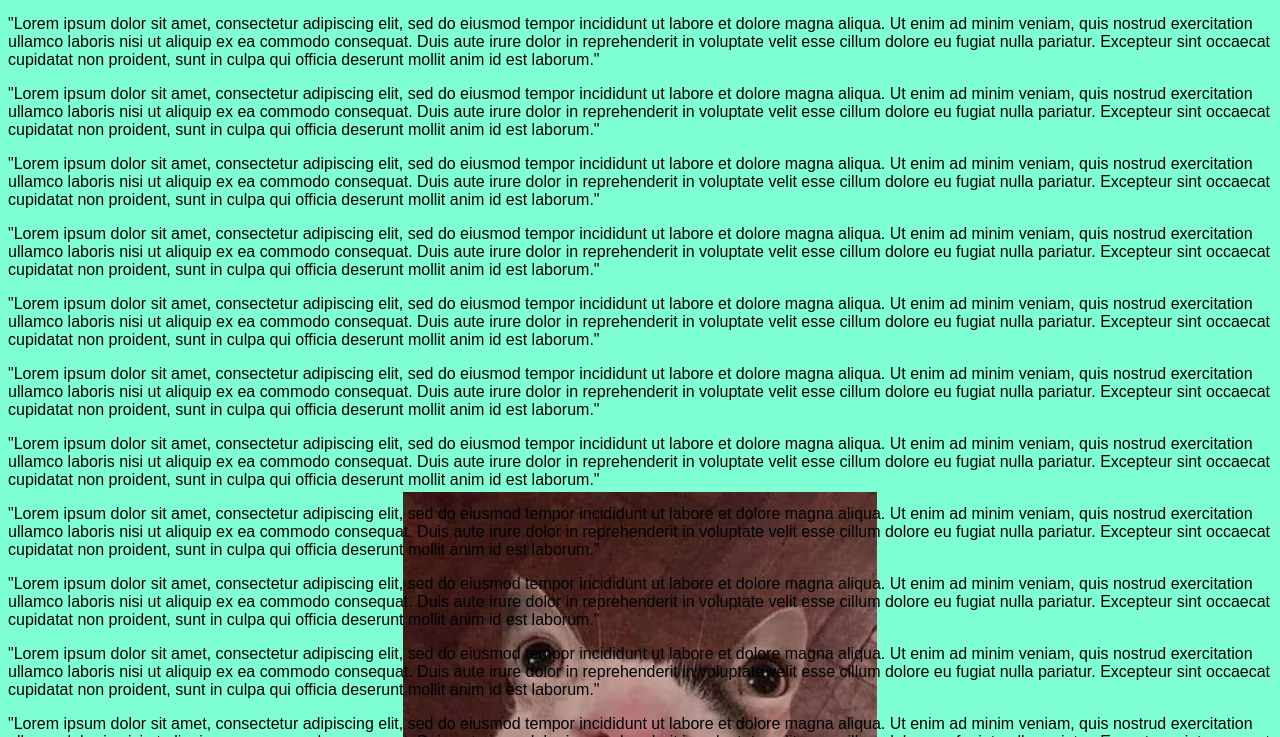
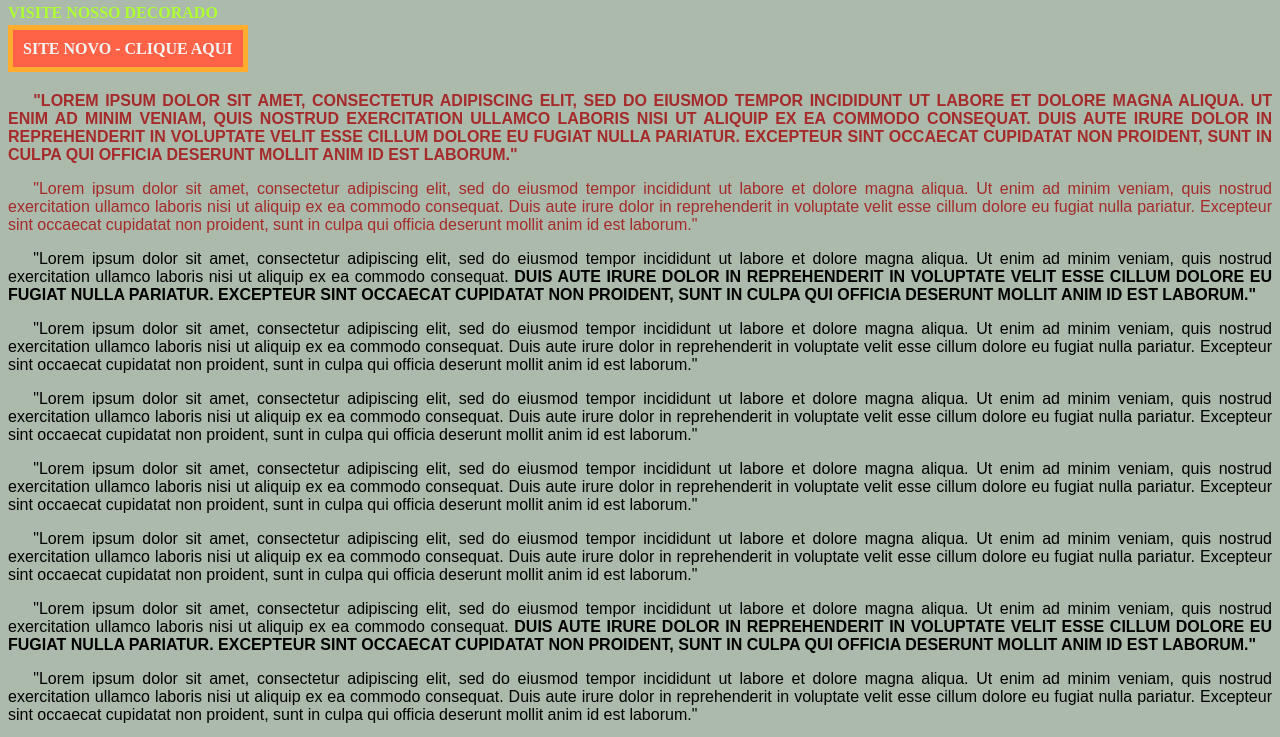
Before and after one commit to AbdulKLSarabia/SenacPRcursoJava, a plain HTML site: page empregatech/html/usando-css/01-fonts-and-text.html in a window 1280 px wide. Shown: the part 218-955 px from the top of the page. Drawn offline with Linux system fonts and the light colour scheme.

Commit message:
atualizações aulas

```diff
--- a/empregatech/html/usando-css/01-fonts-and-text.html
+++ b/empregatech/html/usando-css/01-fonts-and-text.html
@@ -14,29 +14,74 @@
     <!-- Exemplo CSS Interno ou incorporado -->
     <style>
         body {
-            background-color: aquamarine;
-            background-image: url('assets/images/meme.jpg');
+            background-color: hsl(120, 10%, 70%);
+            background-image: url('assets/images/css.png');
+            background-size: 16em 8em;
             background-repeat: no-repeat;
             background-attachment: scroll;
-            background-position: center;
-
-
+            background-position: top right;
         }
 
         /* h1 é uma Tag tipo block */
         h1 {
             font-family: Georgia, 'Times New Roman', Times, serif;
+            font-variant: small-caps;
+            text-decoration: underline;
+            /* 1em é igual à 16px */
+            letter-spacing: 1em;
         }
 
         h2 {
-            font-family: 'Sacramento', cursive;        }
+            font-family: 'Sacramento', cursive;
+            font-style: italic;
+            font-size: 2em;
+            text-decoration: underline;
+        }
 
         p {
             font-family: Arial, Helvetica, sans-serif;
+            text-indent: 2%;
+            text-align: justify;
+
         }
 
         hr {
             border: 3px solid black;
+        }
+
+        .pDiferentao {
+            font-weight: bold;
+            text-transform: uppercase;
+        }
+
+        .pCor {
+            color: brown;
+        }
+
+        a {
+            color: greenyellow;
+            font-weight: bold;
+            text-transform: uppercase;
+            text-decoration: none;
+        }
+
+        a:hover {
+            text-decoration: underline;
+        }
+
+        .link{
+            padding: 10px;
+            background-color: tomato;
+            color: whitesmoke;
+            text-decoration: none;
+            border: 5px solid #ffac2f;
+            font-weight: bold;
+        }
+
+        .link:hover{
+            background-color: green;
+            text-decoration: none;
+            border-color: yellowgreen;
         }
     </style>
 
@@ -48,8 +93,40 @@
 
     <h1>Usando CSS para formatar minha página HTML</h1>
     <h2>Tag H2 também é uma Tag tipo bloco</h2>
-    <hr>
+        <hr>
+
+    <a href="#">Visite nosso decorado</a>
+        <br>
+        <br>
+    <a href="#" class="link">SITE NOVO - CLIQUE AQUI</a>
+        <br>
+        <br>
+
+
+        <p class="pDiferentao pCor">"Lorem ipsum dolor sit amet, consectetur adipiscing elit, sed do eiusmod tempor
+        incididunt ut labore et dolore
+        magna aliqua. Ut enim ad minim veniam, quis nostrud exercitation ullamco laboris nisi ut aliquip ex ea commodo
+        consequat. Duis aute irure dolor in reprehenderit in voluptate velit esse cillum dolore eu fugiat nulla
+        pariatur. Excepteur sint occaecat cupidatat non proident, sunt in culpa qui officia deserunt mollit anim id est
+        laborum."
+    </p>
+
+    <p class="pCor">"Lorem ipsum dolor sit amet, consectetur adipiscing elit, sed do eiusmod tempor incididunt ut labore
+        et dolore
+        magna aliqua. Ut enim ad minim veniam, quis nostrud exercitation ullamco laboris nisi ut aliquip ex ea commodo
+        consequat. Duis aute irure dolor in reprehenderit in voluptate velit esse cillum dolore eu fugiat nulla
+        pariatur. Excepteur sint occaecat cupidatat non proident, sunt in culpa qui officia deserunt mollit anim id est
+        laborum."</p>
+
     <p>"Lorem ipsum dolor sit amet, consectetur adipiscing elit, sed do eiusmod tempor incididunt ut labore et dolore
+        magna aliqua. Ut enim ad minim veniam, quis nostrud exercitation ullamco laboris nisi ut aliquip ex ea commodo
+        consequat. <span class="pDiferentao"> Duis aute irure dolor in reprehenderit in voluptate velit esse cillum
+            dolore eu fugiat nulla
+            pariatur. Excepteur sint occaecat cupidatat non proident, sunt in culpa qui officia deserunt mollit anim id
+            est
+            laborum."</span> </p>
+
+            <p>"Lorem ipsum dolor sit amet, consectetur adipiscing elit, sed do eiusmod tempor incididunt ut labore et dolore
         magna aliqua. Ut enim ad minim veniam, quis nostrud exercitation ullamco laboris nisi ut aliquip ex ea commodo
         consequat. Duis aute irure dolor in reprehenderit in voluptate velit esse cillum dolore eu fugiat nulla
         pariatur. Excepteur sint occaecat cupidatat non proident, sunt in culpa qui officia deserunt mollit anim id est
@@ -75,27 +152,11 @@
     </p>
     <p>"Lorem ipsum dolor sit amet, consectetur adipiscing elit, sed do eiusmod tempor incididunt ut labore et dolore
         magna aliqua. Ut enim ad minim veniam, quis nostrud exercitation ullamco laboris nisi ut aliquip ex ea commodo
-        consequat. Duis aute irure dolor in reprehenderit in voluptate velit esse cillum dolore eu fugiat nulla
-        pariatur. Excepteur sint occaecat cupidatat non proident, sunt in culpa qui officia deserunt mollit anim id est
-        laborum."
-    </p>
-    <p>"Lorem ipsum dolor sit amet, consectetur adipiscing elit, sed do eiusmod tempor incididunt ut labore et dolore
-        magna aliqua. Ut enim ad minim veniam, quis nostrud exercitation ullamco laboris nisi ut aliquip ex ea commodo
-        consequat. Duis aute irure dolor in reprehenderit in voluptate velit esse cillum dolore eu fugiat nulla
-        pariatur. Excepteur sint occaecat cupidatat non proident, sunt in culpa qui officia deserunt mollit anim id est
-        laborum."
-    </p>
-    <p>"Lorem ipsum dolor sit amet, consectetur adipiscing elit, sed do eiusmod tempor incididunt ut labore et dolore
-        magna aliqua. Ut enim ad minim veniam, quis nostrud exercitation ullamco laboris nisi ut aliquip ex ea commodo
-        consequat. Duis aute irure dolor in reprehenderit in voluptate velit esse cillum dolore eu fugiat nulla
-        pariatur. Excepteur sint occaecat cupidatat non proident, sunt in culpa qui officia deserunt mollit anim id est
-        laborum."
-    </p>
-    <p>"Lorem ipsum dolor sit amet, consectetur adipiscing elit, sed do eiusmod tempor incididunt ut labore et dolore
-        magna aliqua. Ut enim ad minim veniam, quis nostrud exercitation ullamco laboris nisi ut aliquip ex ea commodo
-        consequat. Duis aute irure dolor in reprehenderit in voluptate velit esse cillum dolore eu fugiat nulla
-        pariatur. Excepteur sint occaecat cupidatat non proident, sunt in culpa qui officia deserunt mollit anim id est
-        laborum."
+        consequat. <span class="pDiferentao"> Duis aute irure dolor in reprehenderit in voluptate velit esse cillum
+            dolore eu fugiat nulla
+            pariatur. Excepteur sint occaecat cupidatat non proident, sunt in culpa qui officia deserunt mollit anim id
+            est
+            laborum."</span>
     </p>
     <p>"Lorem ipsum dolor sit amet, consectetur adipiscing elit, sed do eiusmod tempor incididunt ut labore et dolore
         magna aliqua. Ut enim ad minim veniam, quis nostrud exercitation ullamco laboris nisi ut aliquip ex ea commodo
```
Also changed, not shown: empregatech/html/usando-css/divs.html (added, +50 -0 lines), empregatech/html/usando-css/tarefa-layout.html (added, +63 -0 lines), empregatech/html/usando-css/assets/images/css.png (added).
